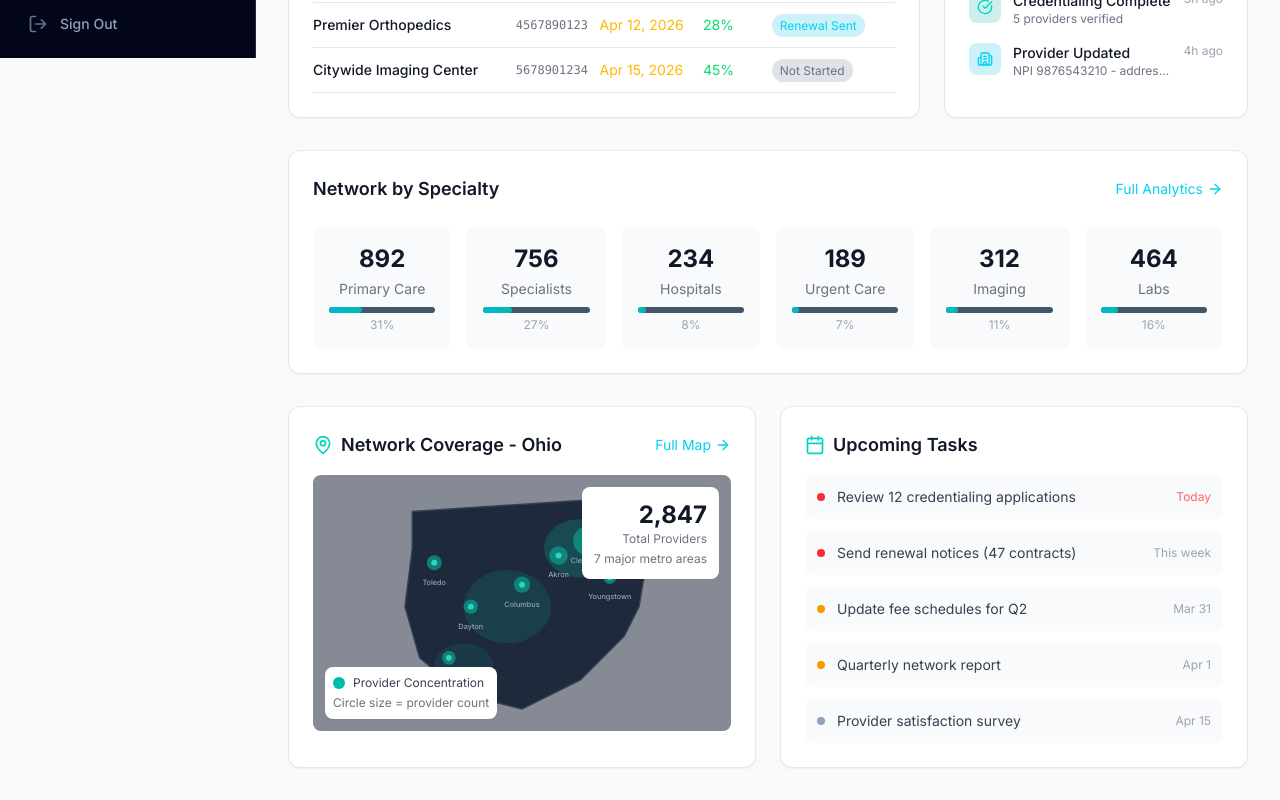
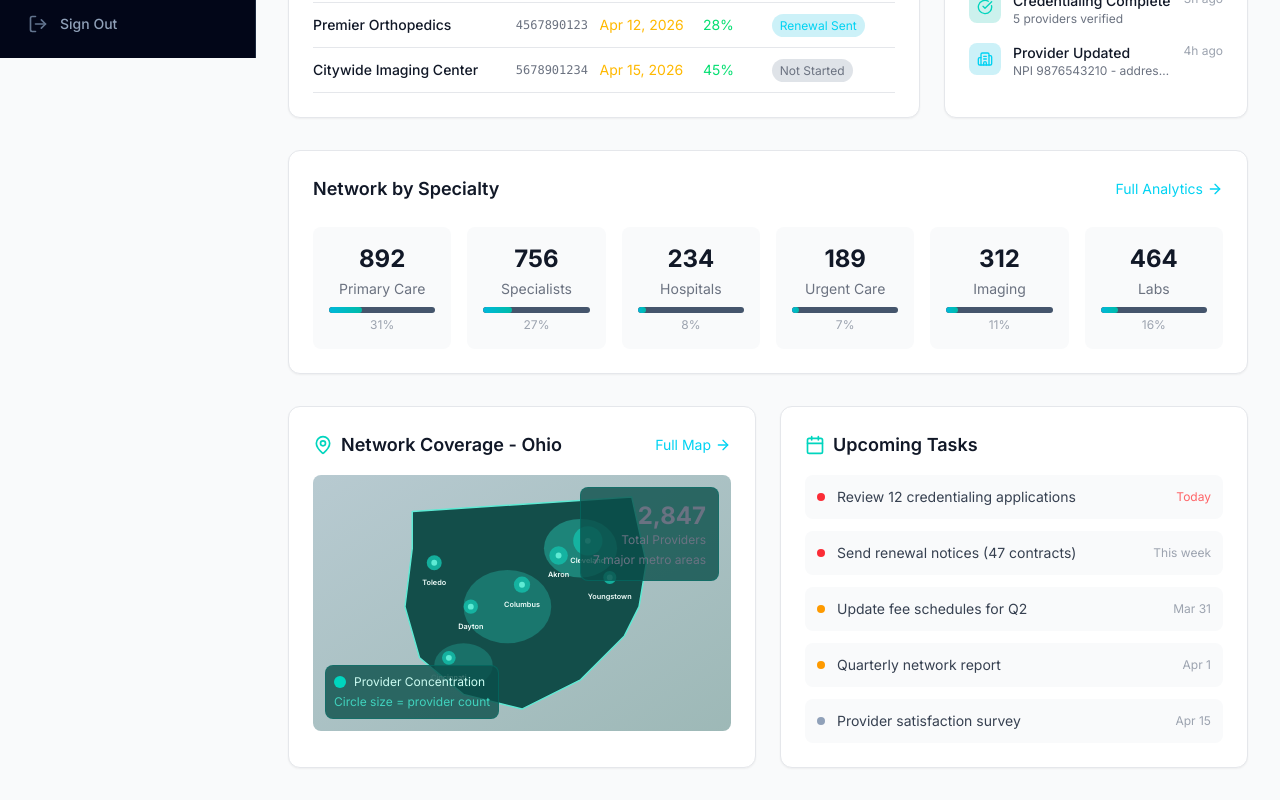
Before and after one commit to CoHoast/clarity-health-network, a Next.js app: page /admin in a window 1280 px wide. Shown: the part 742-1542 px from the top of the page. Built offline with nearby package versions, Linux system fonts and the light colour scheme.

Commit message:
Brighten network coverage map with teal/cyan color scheme

```diff
--- a/app/admin/page.tsx
+++ b/app/admin/page.tsx
@@ -254,20 +254,20 @@ export default function AdminDashboard() {
               Full Map <ArrowRight className="w-4 h-4" />
             </Link>
           </div>
-          <div className="relative h-64 bg-slate-900/50 rounded-lg overflow-hidden">
+          <div className="relative h-64 bg-gradient-to-br from-cyan-900/30 to-teal-900/40 rounded-lg overflow-hidden">
             {/* Simple Ohio Map SVG */}
             <svg viewBox="0 0 400 350" className="w-full h-full">
-              {/* Ohio state outline */}
+              {/* Ohio state outline - brighter */}
               <path
                 d="M50,50 L350,30 L370,120 L360,180 L340,220 L280,280 L200,320 L120,300 L60,250 L40,180 L50,100 Z"
-                fill="#1e293b"
-                stroke="#334155"
+                fill="#134e4a"
+                stroke="#5eead4"
                 strokeWidth="2"
               />
-              {/* Region highlights */}
-              <ellipse cx="280" cy="100" rx="50" ry="40" fill="#0d9488" fillOpacity="0.3" />
-              <ellipse cx="180" cy="180" rx="60" ry="50" fill="#0d9488" fillOpacity="0.2" />
-              <ellipse cx="120" cy="260" rx="40" ry="30" fill="#0d9488" fillOpacity="0.15" />
+              {/* Region highlights - brighter */}
+              <ellipse cx="280" cy="100" rx="50" ry="40" fill="#2dd4bf" fillOpacity="0.4" />
+              <ellipse cx="180" cy="180" rx="60" ry="50" fill="#2dd4bf" fillOpacity="0.3" />
+              <ellipse cx="120" cy="260" rx="40" ry="30" fill="#2dd4bf" fillOpacity="0.25" />
 
               {/* Provider location pins */}
               {[
@@ -280,9 +280,9 @@ export default function AdminDashboard() {
                 { x: 80, y: 120, count: 112, city: "Toledo" },
               ].map((loc, i) => (
                 <g key={i} className="cursor-pointer hover:opacity-80 transition-opacity">
-                  <circle cx={loc.x} cy={loc.y} r={Math.min(20, 8 + loc.count / 50)} fill="#0d9488" fillOpacity="0.8" />
-                  <circle cx={loc.x} cy={loc.y} r={4} fill="#2dd4bf" />
-                  <text x={loc.x} y={loc.y + 30} textAnchor="middle" fill="#94a3b8" fontSize="10" fontWeight="500">
+                  <circle cx={loc.x} cy={loc.y} r={Math.min(20, 8 + loc.count / 50)} fill="#14b8a6" fillOpacity="0.9" />
+                  <circle cx={loc.x} cy={loc.y} r={4} fill="#5eead4" />
+                  <text x={loc.x} y={loc.y + 30} textAnchor="middle" fill="#f0fdfa" fontSize="10" fontWeight="600">
                     {loc.city}
                   </text>
                 </g>
@@ -290,18 +290,18 @@ export default function AdminDashboard() {
             </svg>
 
             {/* Legend */}
-            <div className="absolute bottom-3 left-3 bg-slate-800/90 rounded-lg p-2 text-xs">
+            <div className="absolute bottom-3 left-3 bg-teal-900/80 rounded-lg p-2 text-xs border border-teal-700/50">
               <div className="flex items-center gap-2 mb-1">
-                <div className="w-3 h-3 rounded-full bg-teal-500"></div>
-                <span className="text-slate-300">Provider Concentration</span>
+                <div className="w-3 h-3 rounded-full bg-teal-400"></div>
+                <span className="text-teal-100">Provider Concentration</span>
               </div>
-              <div className="text-slate-400">Circle size = provider count</div>
+              <div className="text-teal-300/80">Circle size = provider count</div>
             </div>
 
             {/* Stats overlay */}
-            <div className="absolute top-3 right-3 bg-slate-800/90 rounded-lg p-3 text-right">
-              <p className="text-2xl font-bold text-white">2,847</p>
-              <p className="text-xs text-slate-400">Total Providers</p>
+            <div className="absolute top-3 right-3 bg-teal-900/80 rounded-lg p-3 text-right border border-teal-700/50">
+              <p className="text-2xl font-bold text-teal-100">2,847</p>
+              <p className="text-xs text-teal-300/80">Total Providers</p>
               <p className="text-xs text-teal-400 mt-1">7 major metro areas</p>
             </div>
           </div>
```
